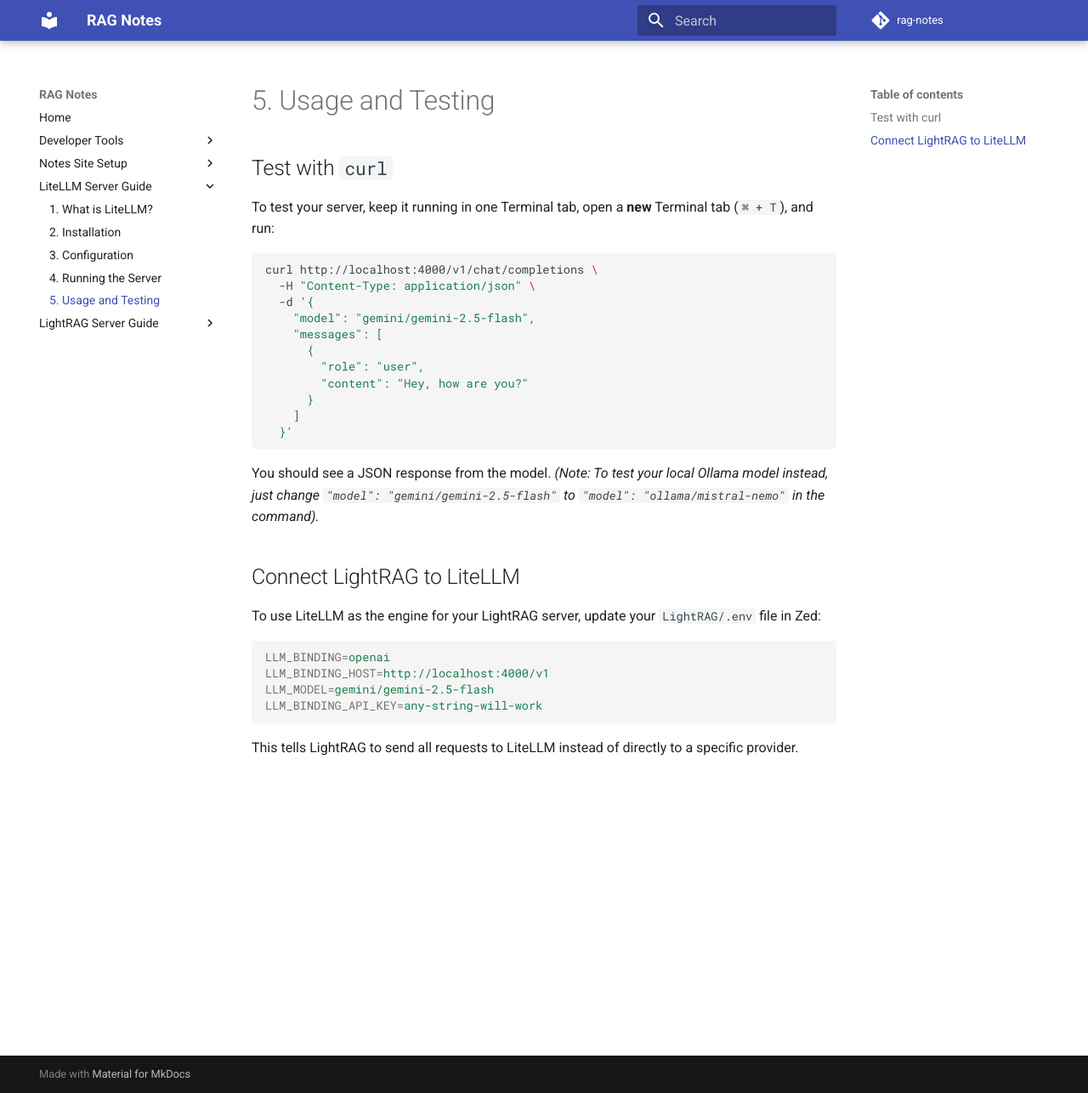
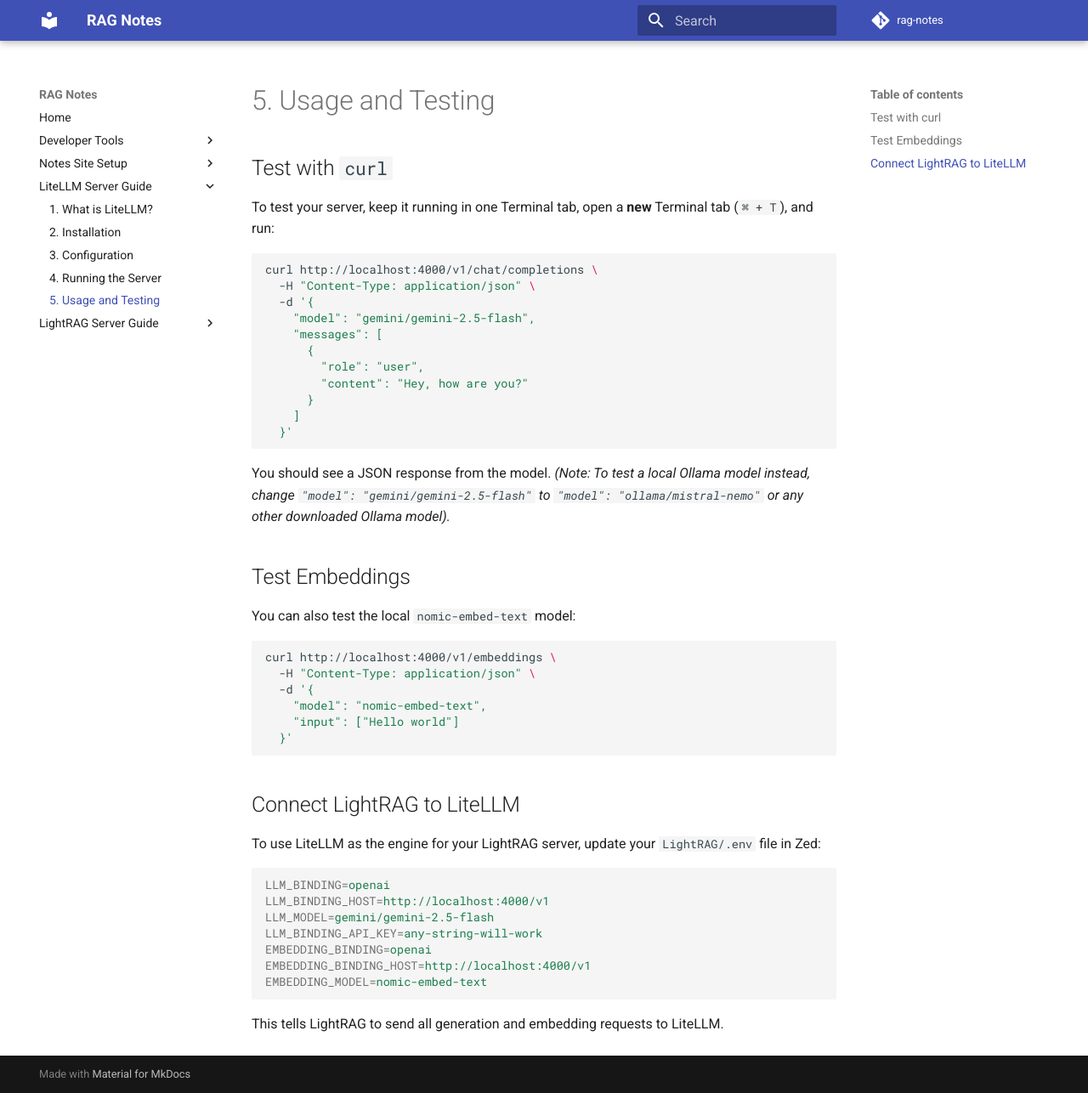
Before and after one commit to kbhatiya999/rag-notes, an MkDocs documentation site: the page built from docs/litellm/5-usage-and-testing.md, in a window 1280 px wide and 1286 px high. Shown: the whole window at 85% size. Built offline with MkDocs 1.6.1 and Material for MkDocs 9.7.7, drawn with Linux system fonts in a browser that asks for light colours; comment, search, counter and statistics services are not loaded.

Commit message:
Added Ollama wildcard and Nomic embedding templates to LiteLLM configuration guide.

````diff
--- a/docs/litellm/5-usage-and-testing.md
+++ b/docs/litellm/5-usage-and-testing.md
@@ -17,7 +17,19 @@
   }'
 ```
 You should see a JSON response from the model.
-*(Note: To test your local Ollama model instead, just change `"model": "gemini/gemini-2.5-flash"` to `"model": "ollama/mistral-nemo"` in the command).*
+*(Note: To test a local Ollama model instead, change `"model": "gemini/gemini-2.5-flash"` to `"model": "ollama/mistral-nemo"` or any other downloaded Ollama model).*
+
+## Test Embeddings
+You can also test the local `nomic-embed-text` model:
+
+```bash
+curl http://localhost:4000/v1/embeddings \
+  -H "Content-Type: application/json" \
+  -d '{
+    "model": "nomic-embed-text",
+    "input": ["Hello world"]
+  }'
+```
 
 ## Connect LightRAG to LiteLLM
 To use LiteLLM as the engine for your LightRAG server, update your `LightRAG/.env` file in Zed:
@@ -27,6 +39,9 @@
 LLM_BINDING_HOST=http://localhost:4000/v1
 LLM_MODEL=gemini/gemini-2.5-flash
 LLM_BINDING_API_KEY=any-string-will-work
+EMBEDDING_BINDING=openai
+EMBEDDING_BINDING_HOST=http://localhost:4000/v1
+EMBEDDING_MODEL=nomic-embed-text
 ```
 
-This tells LightRAG to send all requests to LiteLLM instead of directly to a specific provider.
+This tells LightRAG to send all generation and embedding requests to LiteLLM.
````
Also changed, not shown: docs/litellm/3-configuration.md (+10 -4 lines).
